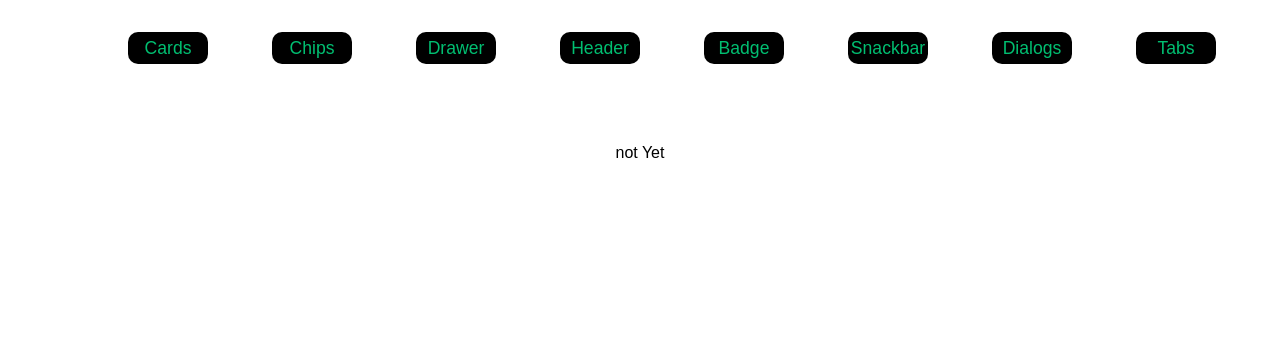
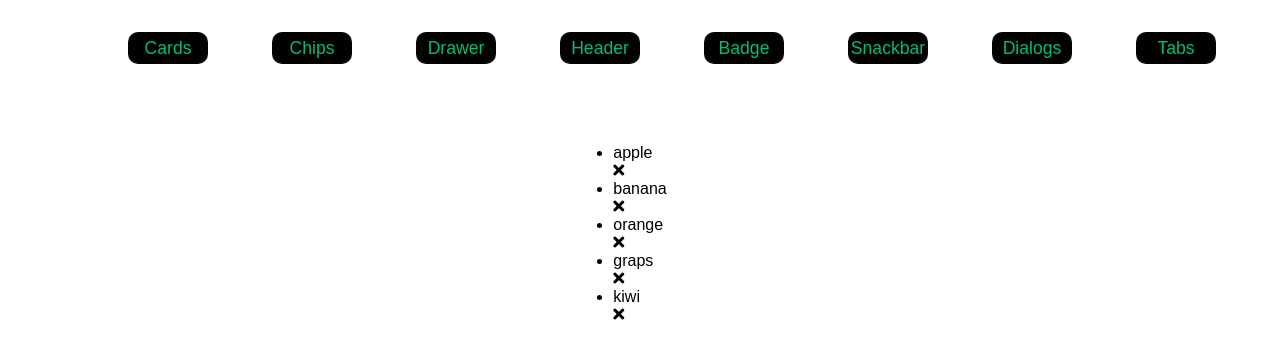
Before and after one commit to omkarpatke/css-components, a plain HTML site: page chips.html in a window 1280 px wide. Drawn offline with Linux system fonts and the light colour scheme.

Commit message:
docs : chip component added

```diff
--- a/chips.html
+++ b/chips.html
@@ -25,8 +25,30 @@
      </nav>
 
     <div class="container">
-
-       not Yet
+        <div class="chips">
+            <ul>
+                <li>
+                    <p>apple</p>
+                    <i class="fas fa-times"></i>
+                </li>
+                <li>
+                    <p>banana</p>
+                    <i class="fas fa-times"></i>
+                </li>
+                <li>
+                    <p>orange</p>
+                    <i class="fas fa-times"></i>
+                </li>
+                <li>
+                    <p>graps</p>
+                    <i class="fas fa-times"></i>
+                </li>
+                <li>
+                    <p>kiwi</p>
+                    <i class="fas fa-times"></i>
+                </li>
+            </ul>
+        </div>
     </div>
 </body>
 </html>
```
